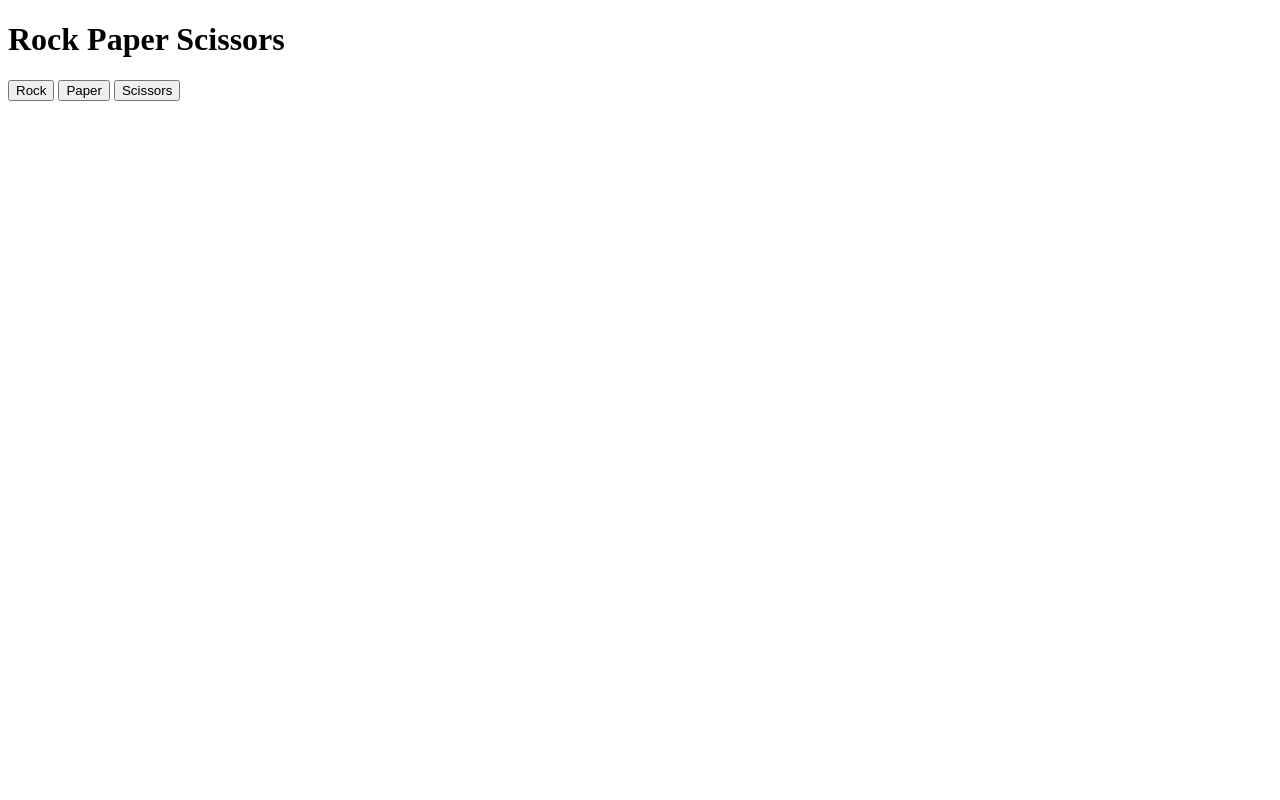
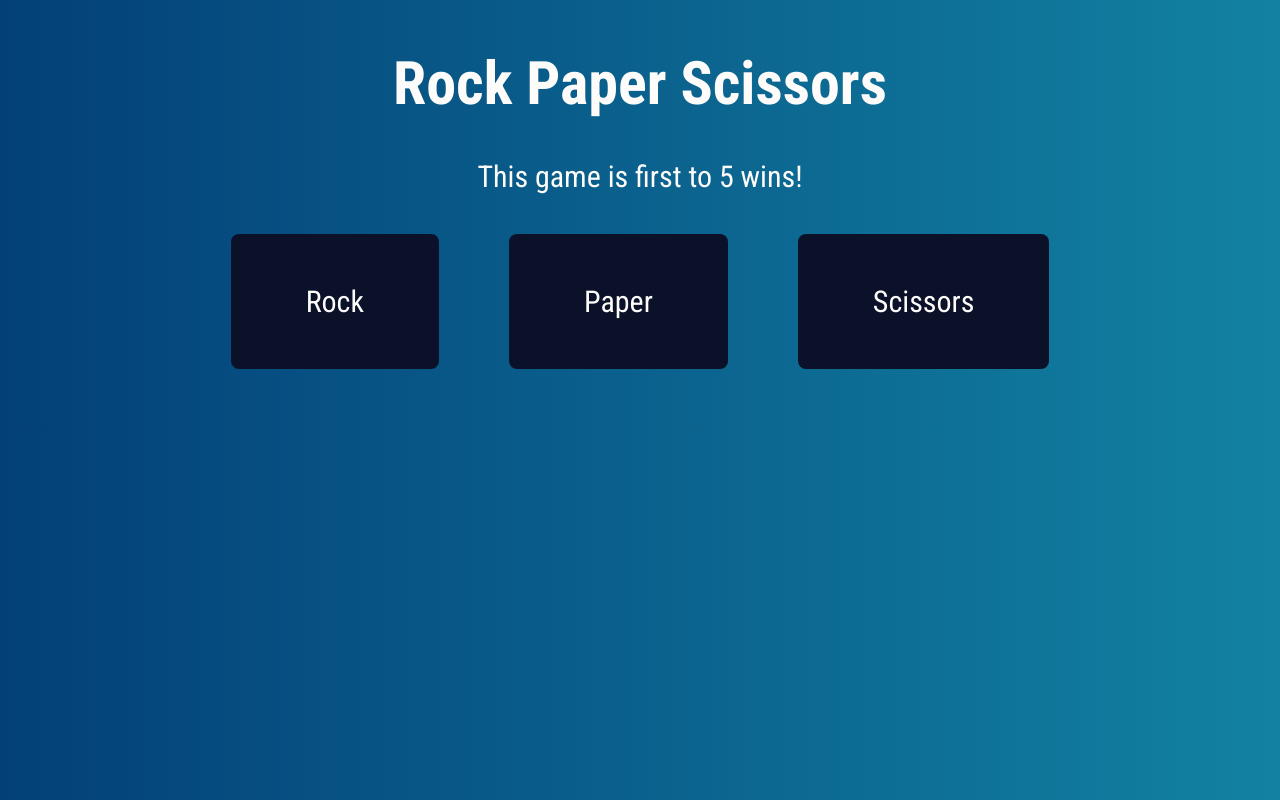
Before and after one commit to iiTzJacob/RockPaperScissors, a plain HTML site: page index.html in a window 1280 px wide. Drawn offline with Linux system fonts and the light colour scheme.

Commit message:
Added styling and Updated index.html

```diff
--- a/index.html
+++ b/index.html
@@ -6,11 +6,16 @@
     <meta name="viewport" content="width=device-width, initial-scale=1.0">
     <link rel="stylesheet" href="style.css">
     <title>Rock Paper Scissors</title>
+    <link rel="preconnect" href="https://fonts.googleapis.com">
+    <link rel="preconnect" href="https://fonts.gstatic.com" crossorigin>
+    <link href="https://fonts.googleapis.com/css2?family=Roboto+Condensed:wght@300;400;700&display=swap" rel="stylesheet">
 </head>
 <body>
     <div class="game">
         <h1>Rock Paper Scissors</h1>
+        <div class="rules">This game is first to 5 wins!</div>
     </div>
+
     <div class="buttons">
         <button value="rock" class="choice">Rock</button>
         <button value="paper" class="choice">Paper</button>
--- a/main.js
+++ b/main.js
@@ -46,8 +46,8 @@ function playRound(playerSelection) {
         }
 
     }
-    newDiv.textContent = `${result}
-    Your Score: ${playerScore};
-    Computer Score: ${computerScore}`;
+    newDiv.textContent = `${result}` + '\n' +
+                        `Your Score: ${playerScore}` + '\n' +
+                        `Computer Score: ${computerScore}`;
     scores.append(newDiv);
 }
--- a/style.css
+++ b/style.css
@@ -0,0 +1,59 @@
+body {
+    display: flex;
+    flex-direction: column;
+    background: linear-gradient(to right, #034078, #1282A2);
+}
+
+.game {
+    display: flex;
+    flex-direction: column;
+    justify-content: center;
+    align-items: center;
+    font-size: 30px;
+    color: #FEFCFB;
+    font-family: 'Roboto Condensed';
+}
+
+.rules {
+    margin-top: 0;
+    padding-top: 0;
+    padding-bottom: 40px;
+}
+
+.buttons {
+    display: flex;
+    flex: row;
+    justify-content: center;
+    gap: 70px;
+}
+
+.choice {
+    padding-top: 50px;
+    padding-bottom: 50px;
+    padding-left: 75px;
+    padding-right: 75px;
+    border: none;
+    border-radius: 8px;
+    font-family: 'Roboto Condensed';
+    font-size: 30px;
+    color: #FEFCFB;
+}
+
+button {
+    background-color: #0A1128;
+}
+
+button:hover {
+    background-color: #121c3b;
+}
+
+.scores {
+    display: flex;
+    flex-direction: column;
+    justify-content: center;
+    align-items: center;
+    padding-top: 50px;
+    font-size: 34px;
+    font-family: 'Roboto Condensed';
+    color: #FEFCFB;
+}
```
